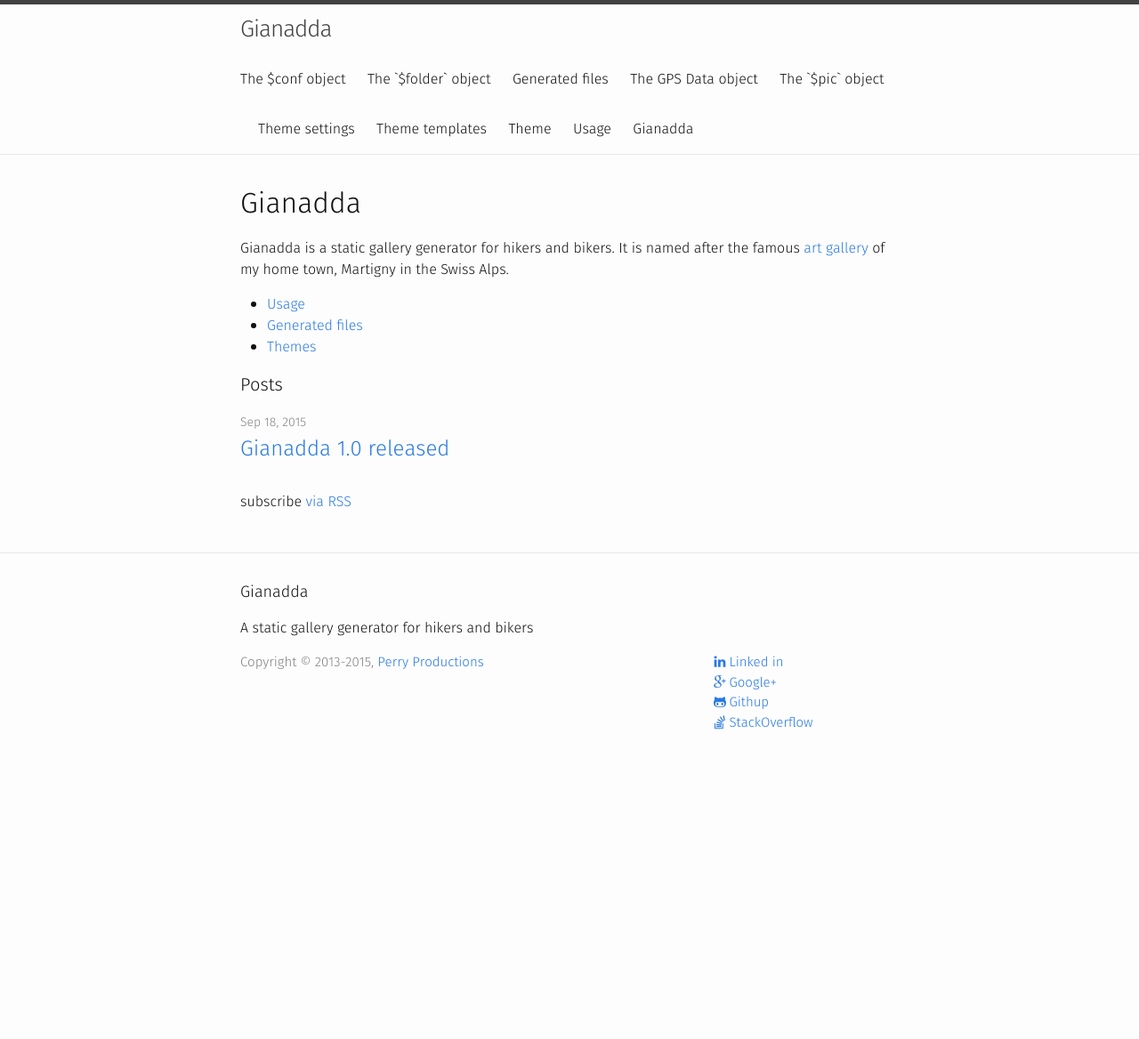
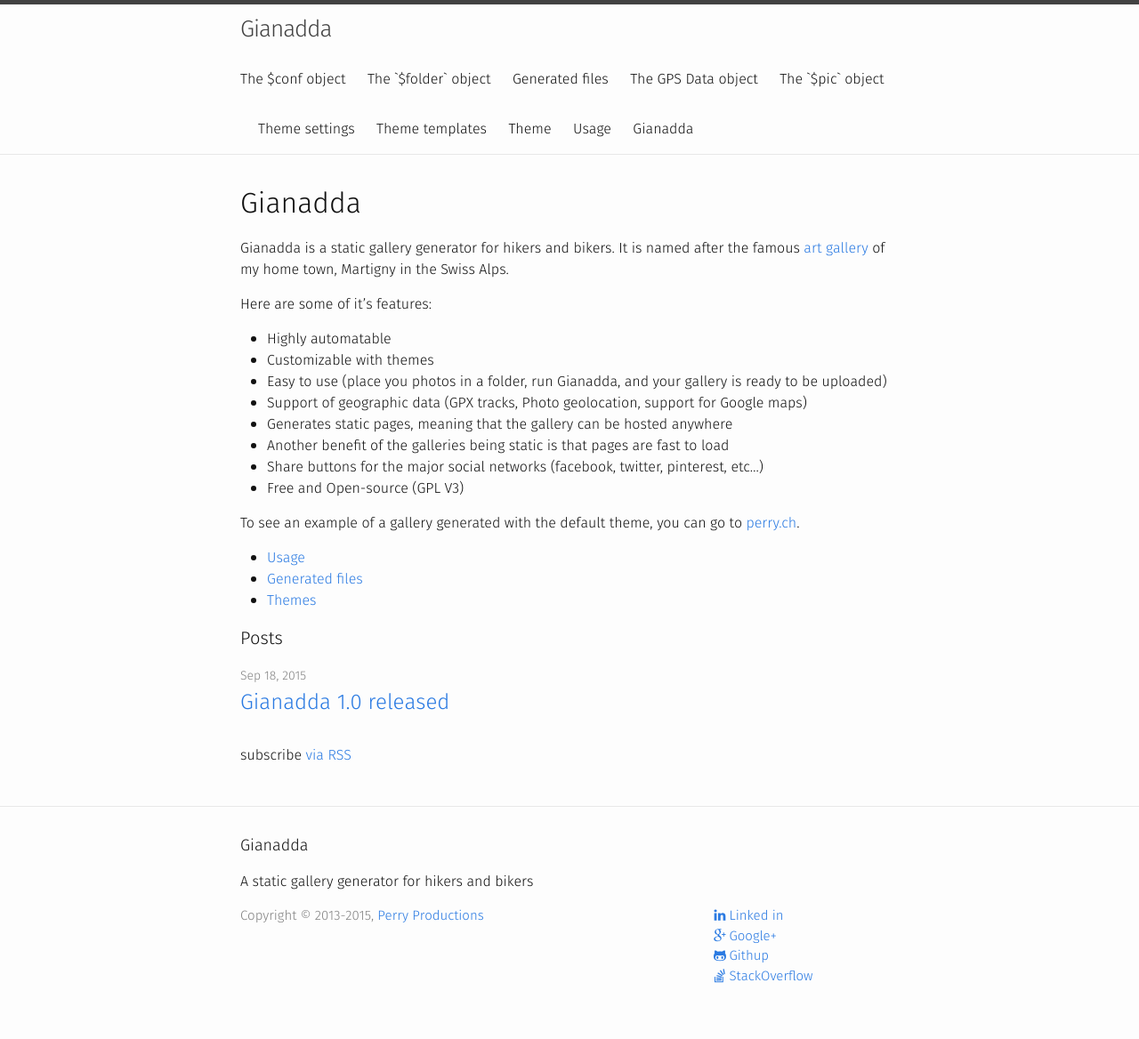
Before and after one commit to robbyn/gianadda-pages, a Jekyll site: the page built from index.md, in a window 1280 px wide. Shown: the whole page at 89% size. Built offline with Jekyll 4.4.1, drawn with Linux system fonts in a browser that asks for light colours; before the commit the page ends 900 px from its top, so only the background shows below that.

Commit message:
Merge origin/master
Conflicts:
	.gitignore

```diff
--- a/index.md
+++ b/index.md
@@ -10,6 +10,23 @@ Gianadda is a static gallery generator for hikers and bikers. It is named after
 the famous [art gallery](http://www.gianadda.ch/) of my home town, Martigny in
 the Swiss Alps.
 
+Here are some of it's features:
+
+* Highly automatable
+* Customizable with themes
+* Easy to use (place you photos in a folder, run Gianadda, and your gallery is
+  ready to be uploaded)
+* Support of geographic data (GPX tracks, Photo geolocation, support for
+  Google maps)
+* Generates static pages, meaning that the gallery can be hosted anywhere
+* Another benefit of the galleries being static is that pages are fast to load
+* Share buttons for the major social networks (facebook, twitter, pinterest,
+  etc...)
+* Free and Open-source (GPL V3)
+
+To see an example of a gallery generated with the default theme, you can go to
+[perry.ch](http://www.perry.ch/).
+
 * [Usage](/Usage.html)
 * [Generated files](/GeneratedFiles.html)
 * [Themes](/Themes.html)
```
